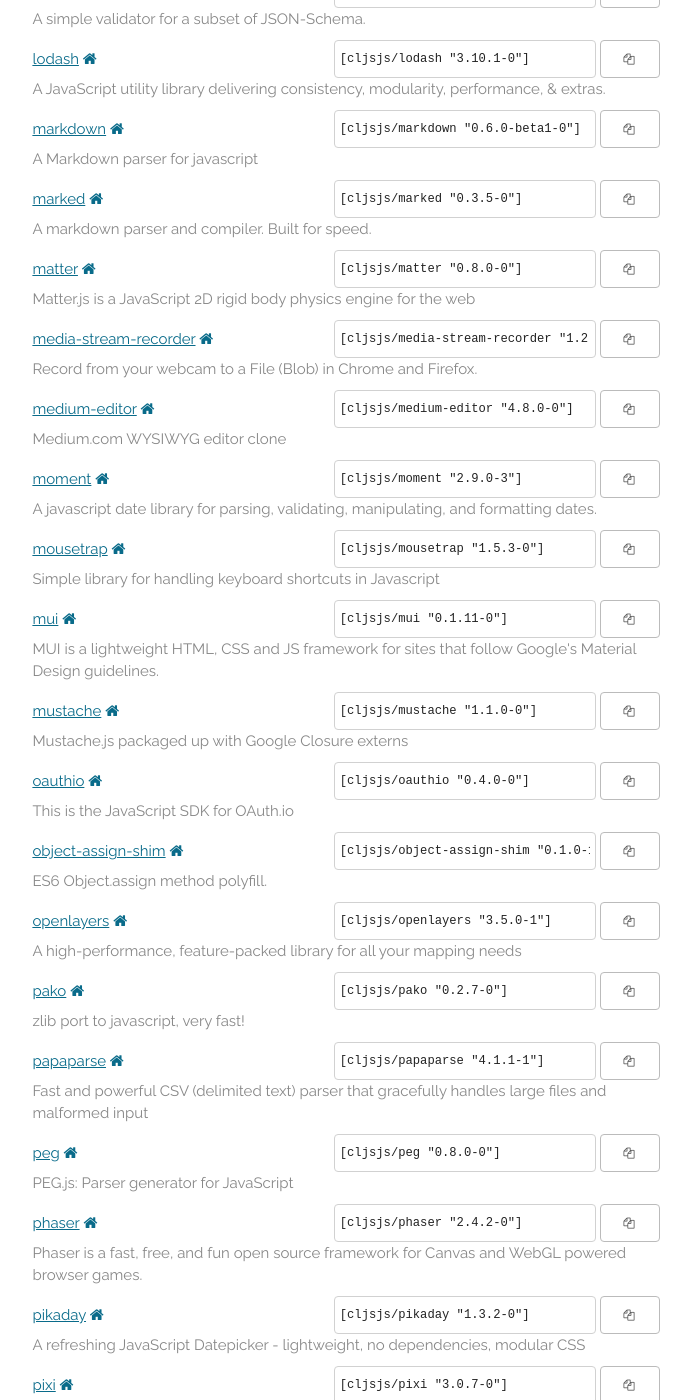
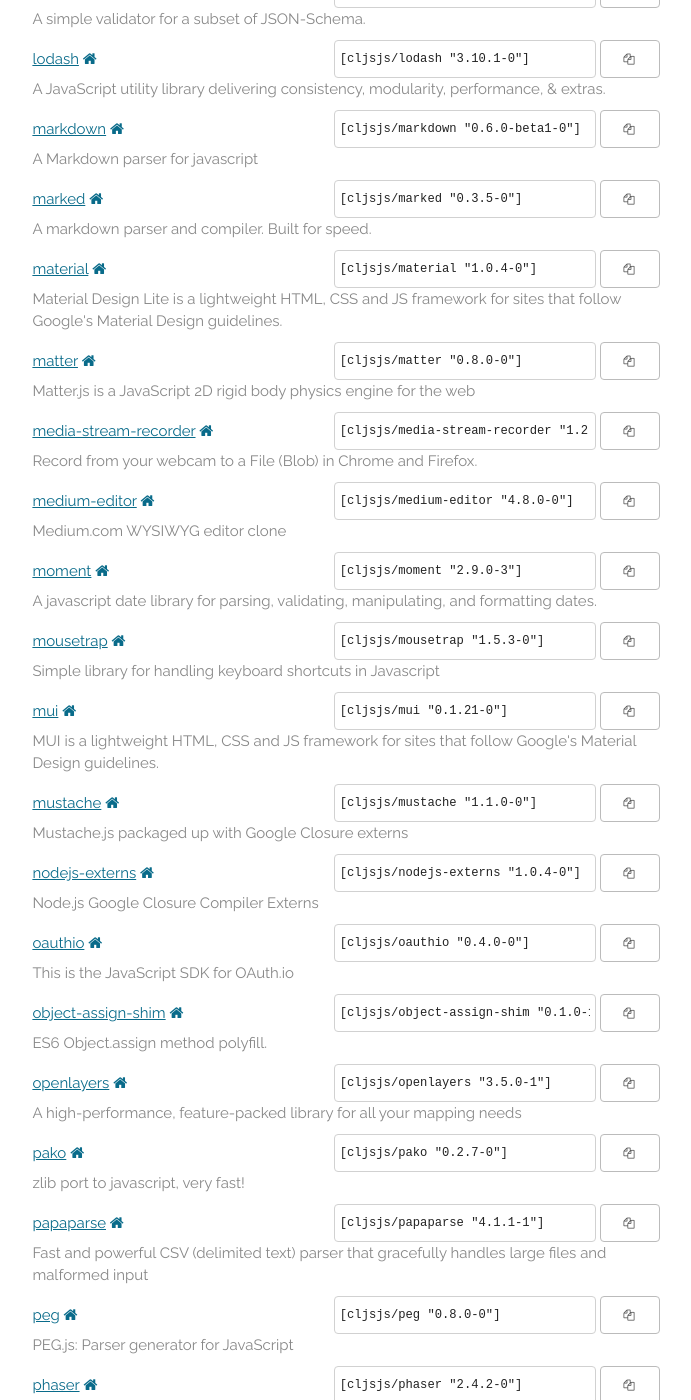
Before and after one commit to cljsjs/cljsjs.github.io, a Jekyll site: the page built from index.markdown, in a window 1280 px wide and 1400 px high, scrolled down 3940 px. Shown: the whole window, without its empty margins (294-985 px from the left). Built offline with Jekyll 4.4.1, drawn with Linux system fonts in a browser that asks for light colours; nearby versions of some CDN libraries; comment, search, counter and statistics services are not loaded.

Commit message:
Automatic update

```diff
--- a/_includes/packages.html
+++ b/_includes/packages.html
@@ -389,6 +389,15 @@
     <p class="description">A markdown parser and compiler. Built for speed.</p>
   </li>
   <li>
+    <a href="https://clojars.org/cljsjs/material">material</a>
+    <a href="https://www.getmdl.io" target="new"><i class="fa fa-home"></i></a>
+    <span class="clojars">
+      <input type="text" value='[cljsjs/material "1.0.4-0"]'/>
+      <button data-clipboard-text='[cljsjs/material "1.0.4-0"]'><i class="fa fa-copy"></i></button>
+    </span>
+    <p class="description">Material Design Lite is a lightweight HTML, CSS and JS framework for sites that follow Google's Material Design guidelines.</p>
+  </li>
+  <li>
     <a href="https://clojars.org/cljsjs/matter">matter</a>
     <a href="http://brm.io/matter-js/" target="new"><i class="fa fa-home"></i></a>
     <span class="clojars">
@@ -437,8 +446,8 @@
     <a href="https://clojars.org/cljsjs/mui">mui</a>
     <a href="https://www.muicss.com" target="new"><i class="fa fa-home"></i></a>
     <span class="clojars">
-      <input type="text" value='[cljsjs/mui "0.1.11-0"]'/>
-      <button data-clipboard-text='[cljsjs/mui "0.1.11-0"]'><i class="fa fa-copy"></i></button>
+      <input type="text" value='[cljsjs/mui "0.1.21-0"]'/>
+      <button data-clipboard-text='[cljsjs/mui "0.1.21-0"]'><i class="fa fa-copy"></i></button>
     </span>
     <p class="description">MUI is a lightweight HTML, CSS and JS framework for sites that follow Google's Material Design guidelines.</p>
   </li>
@@ -450,6 +459,15 @@
       <button data-clipboard-text='[cljsjs/mustache "1.1.0-0"]'><i class="fa fa-copy"></i></button>
     </span>
     <p class="description">Mustache.js packaged up with Google Closure externs</p>
+  </li>
+  <li>
+    <a href="https://clojars.org/cljsjs/nodejs-externs">nodejs-externs</a>
+    <a href="https://github.com/dcodeIO/node.js-closure-compiler-externs" target="new"><i class="fa fa-home"></i></a>
+    <span class="clojars">
+      <input type="text" value='[cljsjs/nodejs-externs "1.0.4-0"]'/>
+      <button data-clipboard-text='[cljsjs/nodejs-externs "1.0.4-0"]'><i class="fa fa-copy"></i></button>
+    </span>
+    <p class="description">Node.js Google Closure Compiler Externs</p>
   </li>
   <li>
     <a href="https://clojars.org/cljsjs/oauthio">oauthio</a>
```
